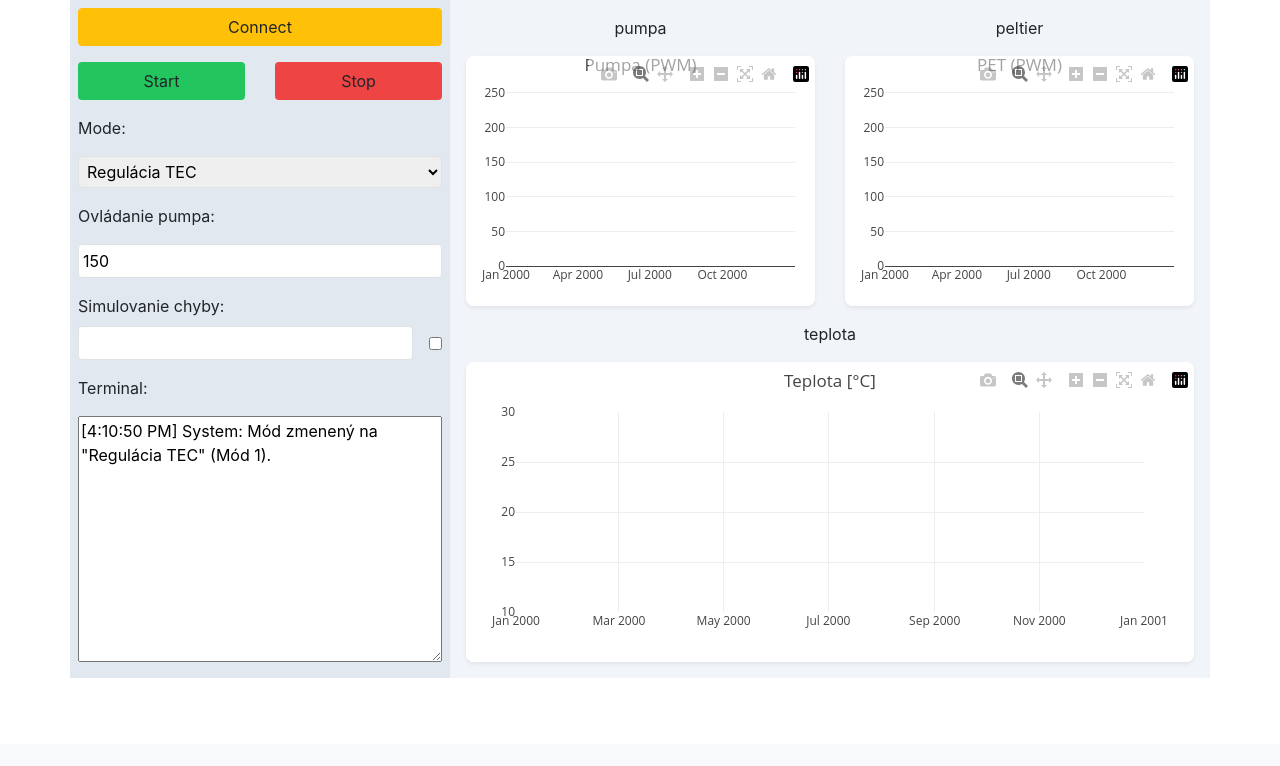
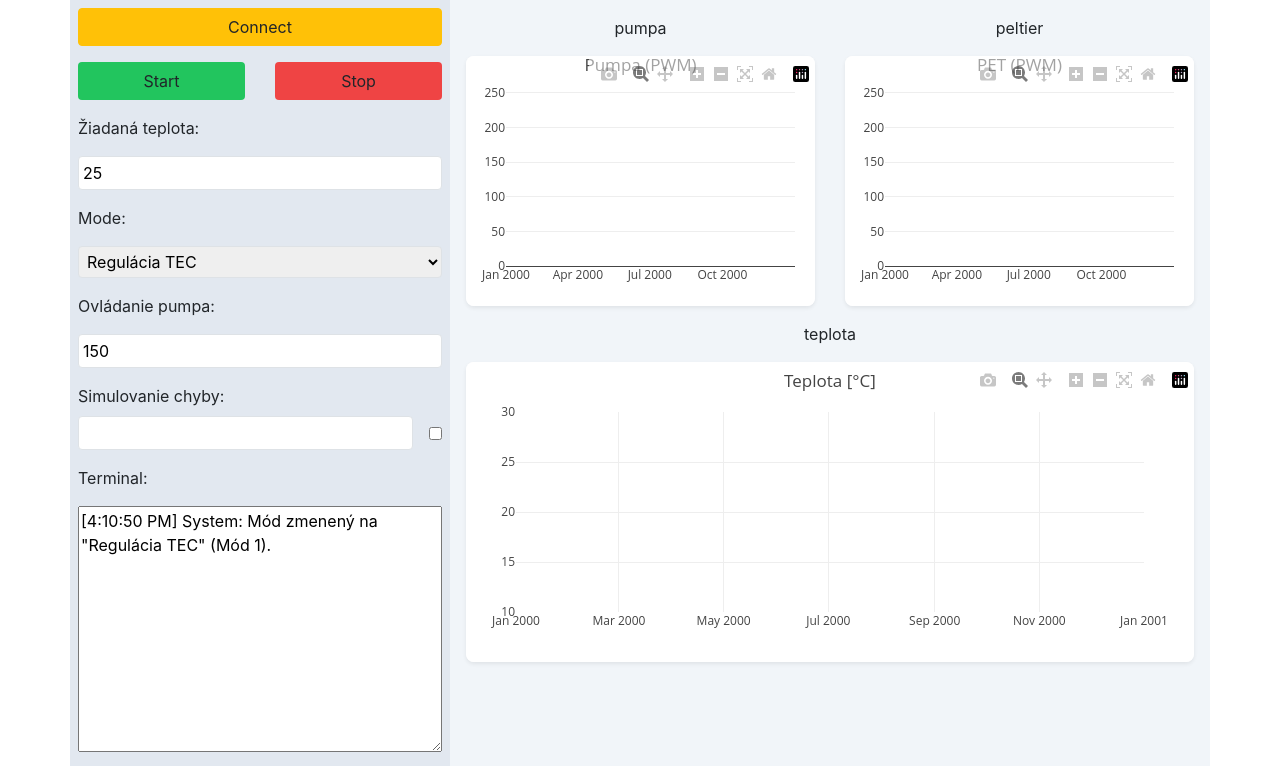
Before and after one commit to McLehotsky/poit_peltier_project, a Flask app: page / in a window 1280 px wide. Shown: the part 56-822 px from the top of the page. Before the commit the page ends 734 px from the top, so only its background shows below. Run offline with Flask 3, Linux system fonts and the light colour scheme; some libraries are stand-ins or nearby versions.

Commit message:
Add temperature setpoint input and update temperature graph plotting

```diff
--- a/server/static/js/main.js
+++ b/server/static/js/main.js
@@ -4,7 +4,8 @@ const graphData = {
     timestamps: [],
     temperature: [],
     pump_pwm: [],
-    tec_pwm: []
+    tec_pwm: [],
+    target_temperature: []
 };
 
 // Spoločné nastavenia pre malé grafy (Pumpa a PET)
@@ -89,9 +90,29 @@ socket.on('new_data', (data) => {
     }, {}, [0]);
 
     // Aktualizácia Teploty
-    Plotly.update('temp-graph', {
-        x: [graphData.timestamps],
-        y: [graphData.temperature]
+    Plotly.newPlot('temp-graph', [
+        // 1. Krivka: Nameraná teplota
+        {
+            x: graphData.timestamps,
+            y: graphData.temperature,
+            name: 'Nameraná teplota',
+            mode: 'lines',
+            fill: 'tozeroy', // Vyplnený graf pod čiarou pre lepší vzhľad
+            line: { color: '#1f77b4', width: 3 }
+        },
+        // 2. Krivka: Setpoint (cieľová teplota)
+        {
+            x: graphData.timestamps,
+            y: graphData.target_temperature,
+            name: 'Žiadaná teplota',
+            mode: 'lines',
+            line: { color: '#ef4444', width: 2, dash: 'dash' } // Červená prerušovaná čiara
+        }
+    ], {
+        title: 'Teplota [°C]',
+        xaxis: { type: 'date' },
+        yaxis: { range: [10, 30] },
+        margin: { t: 50, b: 50, l: 50, r: 50 }
     }, {}, [0]);
 });
 
@@ -196,6 +217,7 @@ $(document).ready(function() {
 
     const inputPumpa = document.getElementById('ovladanie-pumpa');
     const inputPeltier = document.getElementById('ovladanie-peltier');
+    const inputTeplota = document.getElementById('ovladanie-teplota');
 
     // Pomocná funkcia na odoslanie POST požiadavky
     async function posliPwmKonstantu(url, hodnota, label) {
@@ -234,6 +256,34 @@ $(document).ready(function() {
         }
     }
 
+    async function posliSetpoint(url, hodnota, label) {
+        const ciselnaHodnota = parseFloat(hodnota); // Teplota môže byť desatinná (napr. 25.5)
+        const time = new Date().toLocaleTimeString();
+
+        if (isNaN(ciselnaHodnota)) {
+            $('#terminal').append(`[${time}] Error: Zadaná hodnota pre ${label} nie je platné číslo.\n`);
+            $('#terminal').scrollTop($('#terminal')[0].scrollHeight);
+            return;
+        }
+
+        try {
+            const response = await fetch(url, {
+                method: 'POST',
+                headers: { 'Content-Type': 'application/json' },
+                body: JSON.stringify({ setpoint: ciselnaHodnota }) // Očakáva "setpoint"
+            });
+
+            if (!response.ok) throw new Error(`Chyba pri komunikácii so serverom: ${response.status}`);
+
+            const data = await response.json();
+            $('#terminal').append(`[${time}] System: ${label} odoslaný: ${ciselnaHodnota} °C (server odpovedal OK).\n`);
+            $('#terminal').scrollTop($('#terminal')[0].scrollHeight);
+        } catch (error) {
+            $('#terminal').append(`[${time}] Error: Nefunkčné odoslanie ${label} (${error.message}).\n`);
+            $('#terminal').scrollTop($('#terminal')[0].scrollHeight);
+        }
+    }
+
         // Naviazanie udalosti 'blur' pre pumpu
     if (inputPumpa) {
         inputPumpa.addEventListener('blur', (event) => {
@@ -263,6 +313,18 @@ $(document).ready(function() {
             }
         });
     }
+
+    // Naviazanie udalostí pre SETPOINT TEPLOTY
+    if (inputTeplota) {
+        inputTeplota.addEventListener('blur', (event) => {
+            const hodnota = event.target.value;
+            posliSetpoint('/api/setpoint', hodnota, 'Setpoint teploty');
+        });
+        inputTeplota.addEventListener('keypress', (event) => {
+            if (event.key === 'Enter') inputTeplota.blur();
+        });
+    }
+
 });
 
 
--- a/server/templates/index.html
+++ b/server/templates/index.html
@@ -40,6 +40,10 @@
                     <div class="col">
                         <button id="stop-btn" class="btn btn-block bg-red-500">Stop</button>
                     </div>
+                </div>
+                <div id="wrapper-teplota">
+                    <p class="mt-3">Žiadaná teplota:</p>
+                    <input id="ovladanie-teplota" type="number" min="0" max="30" value="25" class="p-1 border border-gray-300 rounded w-100">
                 </div>
                 <p class="mt-3">Mode:</p>
                 <select id="mode-select" class="p-1 border border-gray-300 rounded w-100">
```
